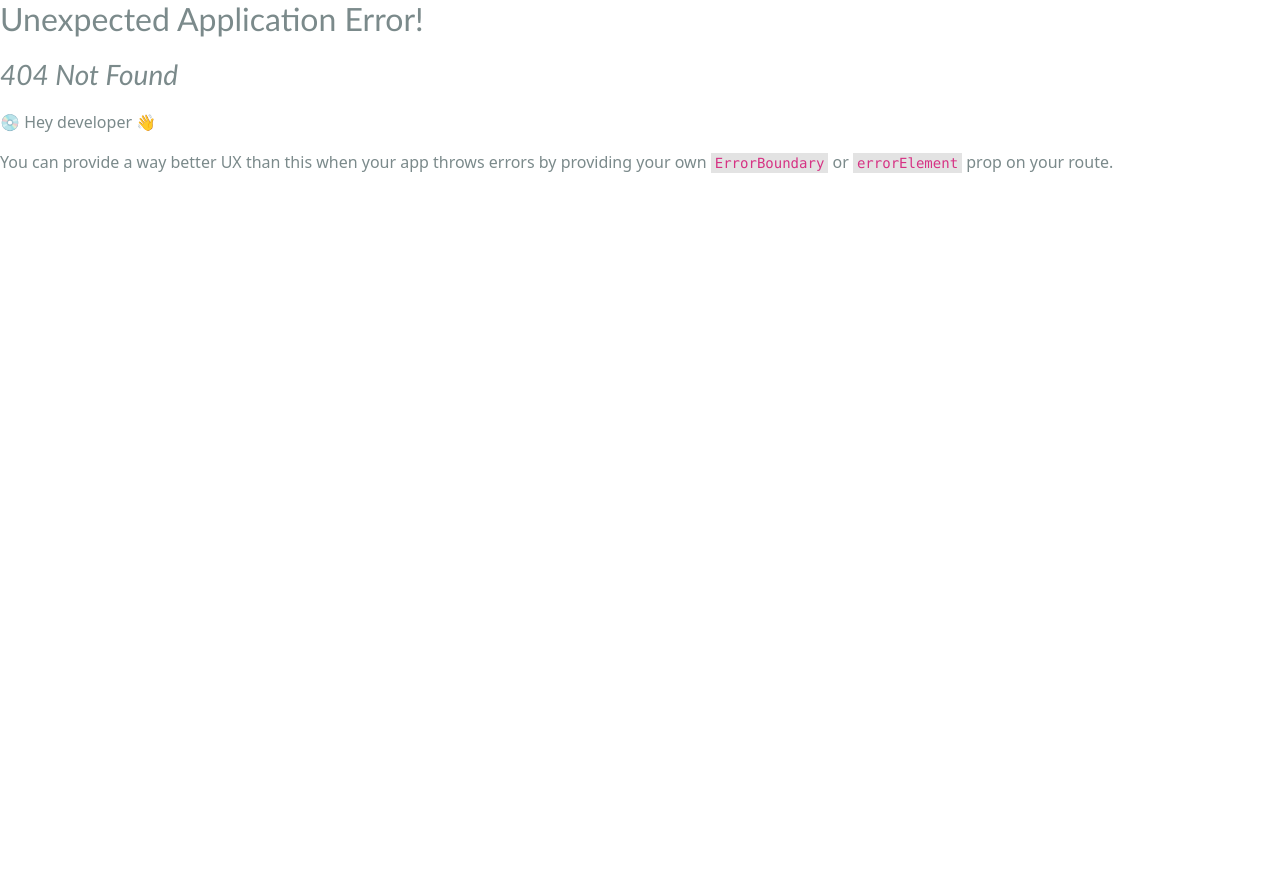
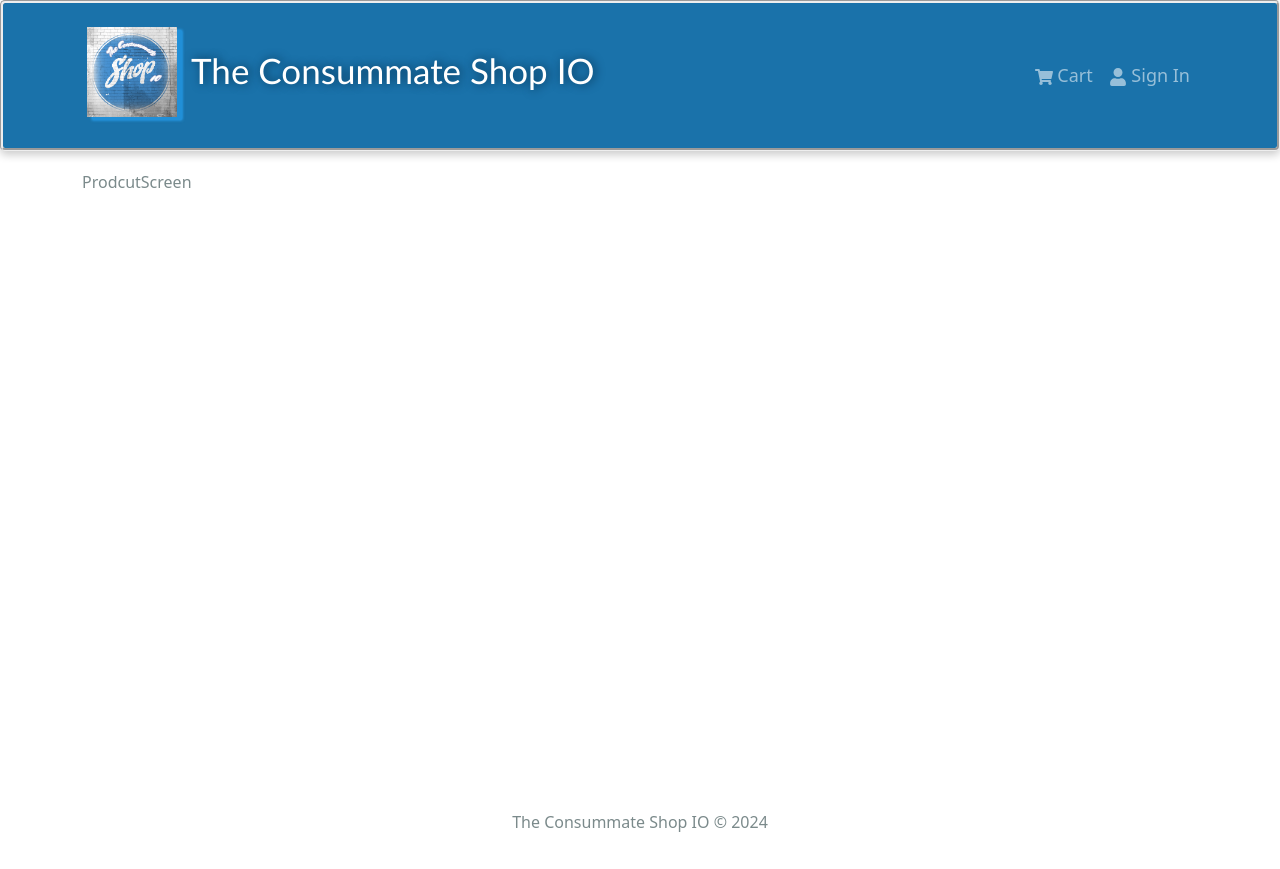
Before and after one commit to VigilBushido/Consummate_Shop_IO, a React (Create React App) app in the folder frontend/: page /product/1 in a window 1280 px wide. Before the commit this address had no page. Before the commit the page ends 800 px from the top, so only its background shows below. Built offline with nearby package versions, Linux system fonts and the light colour scheme.

Commit message:
ProductScreen

```diff
--- a/frontend/src/index.js
+++ b/frontend/src/index.js
@@ -12,11 +12,13 @@ import './assets/styles/bootstrap.custom.css';
 import './assets/styles/index.css';
 import reportWebVitals from './reportWebVitals';
 import HomeScreen from './screens/HomeScreen';
+import ProductScreen from './screens/ProdcutScreen';
 
 const router = createBrowserRouter(
   createRoutesFromElements(
     <Route path="/" element={<App />}>
       <Route index={true} path="/" element={<HomeScreen />} />
+      <Route path='/product/:id' element={<ProductScreen />} />
     </Route>
   )
 )
--- /dev/null
+++ b/frontend/src/screens/ProdcutScreen.jsx
@@ -0,0 +1,13 @@
+import { useParams } from "react-router-dom";
+import products from "../products";
+
+const ProdcutScreen = () => {
+    const { id: productId } = useParams();
+    const product = products.find((p) => p._id === productId);
+    console.log(product);
+
+  return (
+    <div>ProdcutScreen</div>
+  )
+}
+export default ProdcutScreen
```
